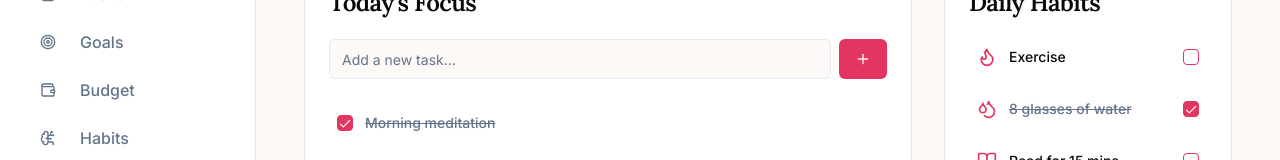
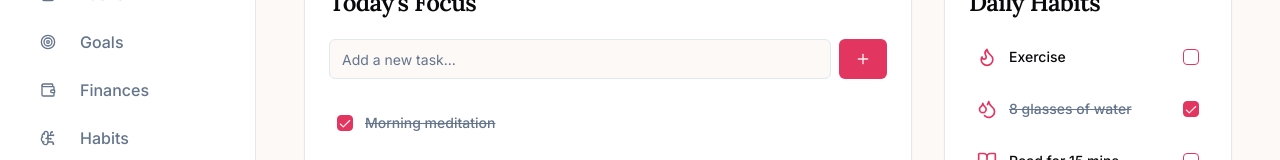
Before and after one commit to LeonClarksonn/life-love-dashboard, a React (Vite) app: page / in a window 1280 px wide. Shown: the part 178-338 px from the top of the page. Built offline with nearby package versions, Linux system fonts and the light colour scheme.

Commit message:
Rename "Budget" to "Finances"
Update the sidebar navigation to reflect the change.

```diff
--- a/src/components/layout/Sidebar.tsx
+++ b/src/components/layout/Sidebar.tsx
@@ -6,7 +6,7 @@ const navItems = [
   { icon: Home, label: 'Dashboard', href: '#' },
   { icon: ClipboardCheck, label: 'Tasks', href: '#' },
   { icon: Target, label: 'Goals', href: '#' },
-  { icon: Wallet, label: 'Budget', href: '#' },
+  { icon: Wallet, label: 'Finances', href: '#' },
   { icon: BrainCircuit, label: 'Habits', href: '#' },
 ];
 
```
